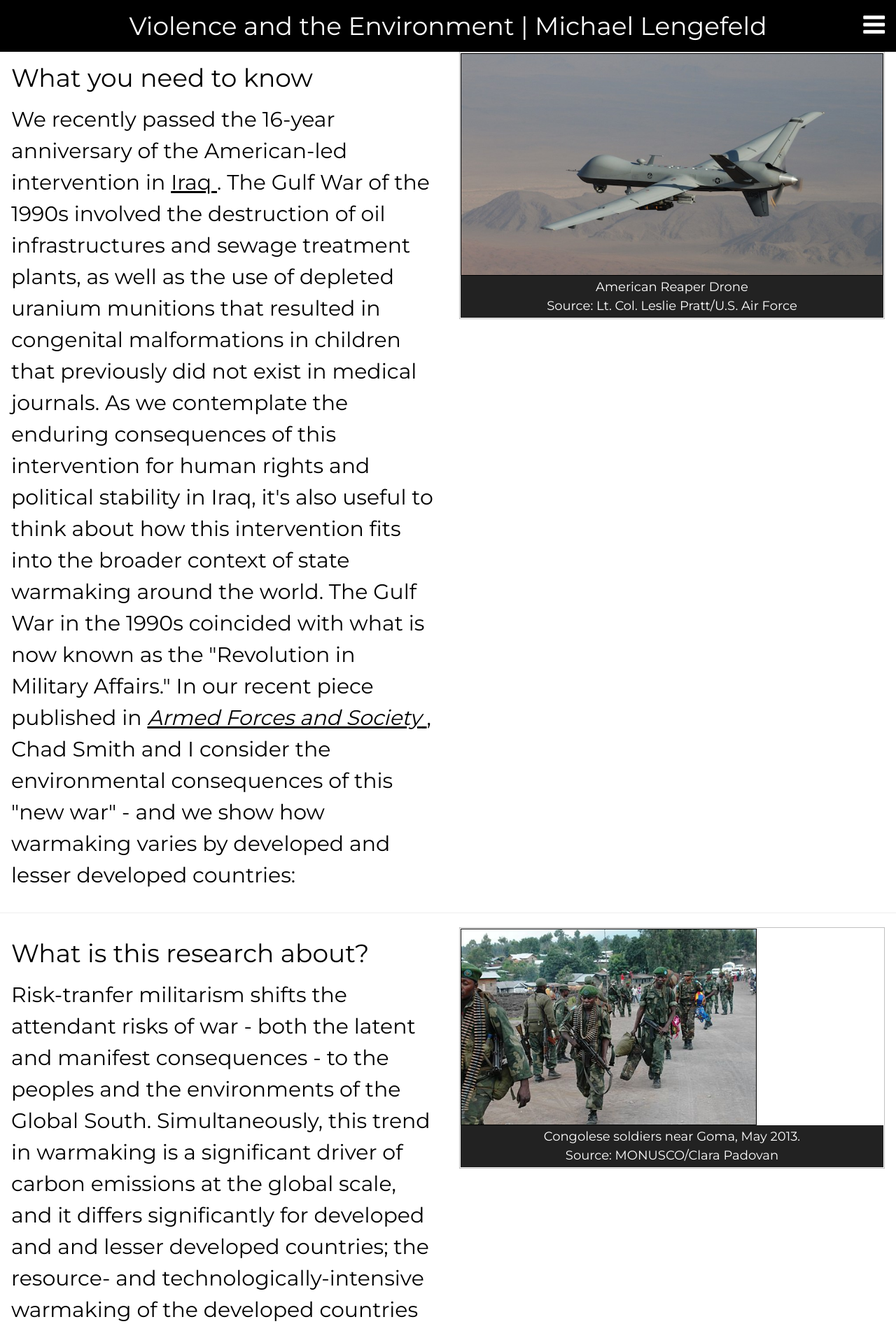
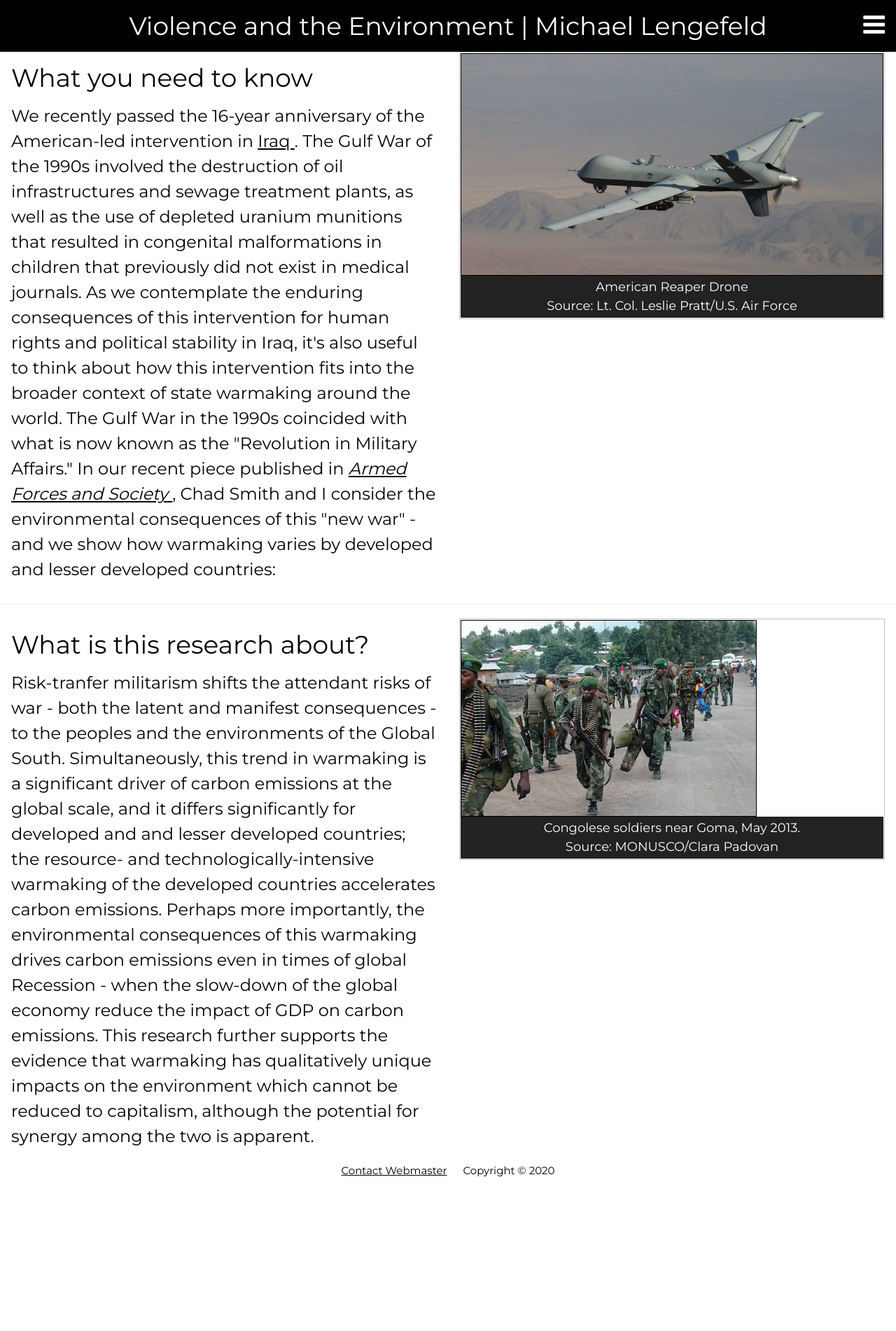
Before and after one commit to resilience1/resilience1.github.io, a Jekyll site: the page built from research/afsarticle.html, in a window 1280 px wide. Shown: the top 1902 px of the page at 70% size. Built offline with Jekyll 4.4.1, drawn with Linux system fonts in a browser that asks for light colours; nearby versions of some CDN libraries; after the commit the page ends 1737 px from its top, so only the background shows below that.

Commit message:
Update afsarticle.html

```diff
--- a/research/afsarticle.html
+++ b/research/afsarticle.html
@@ -47,6 +47,13 @@ title: Violence and the Environment | Michael Lengefeld
     	text-align: center;
 	}
 
+	h1{
+		font: bold;
+	}
+
+	h2 {
+		font-size: x-large;
+	}
 </style>
 </head>
 
@@ -55,10 +62,9 @@ title: Violence and the Environment | Michael Lengefeld
 	</header>
 <body>
 	<div class="w3-row">
-		<div class="w3-half w3-container">
+		<div class="a w3-half w3-container">
 		<h1>What you need to know</h1>
-           		<h2>We recently passed the 16-year anniversary of the American-led intervention in
-            		<a href="https://theintercept.com/2018/04/09/video-a-brief-history-of-u-s-intervention-in-iraq-over-the-past-half-century/">Iraq
+           		<h2>We recently passed the 16-year anniversary of the American-led intervention in <a href="https://theintercept.com/2018/04/09/video-a-brief-history-of-u-s-intervention-in-iraq-over-the-past-half-century/">Iraq
             		</a>. The Gulf War of the 1990s involved the destruction of oil infrastructures and sewage treatment plants, as well as the
             		use of depleted uranium munitions that resulted in congenital malformations in children that previously did not exist in
             		medical journals. As we contemplate the enduring consequences of this intervention for human rights and political stability
```
